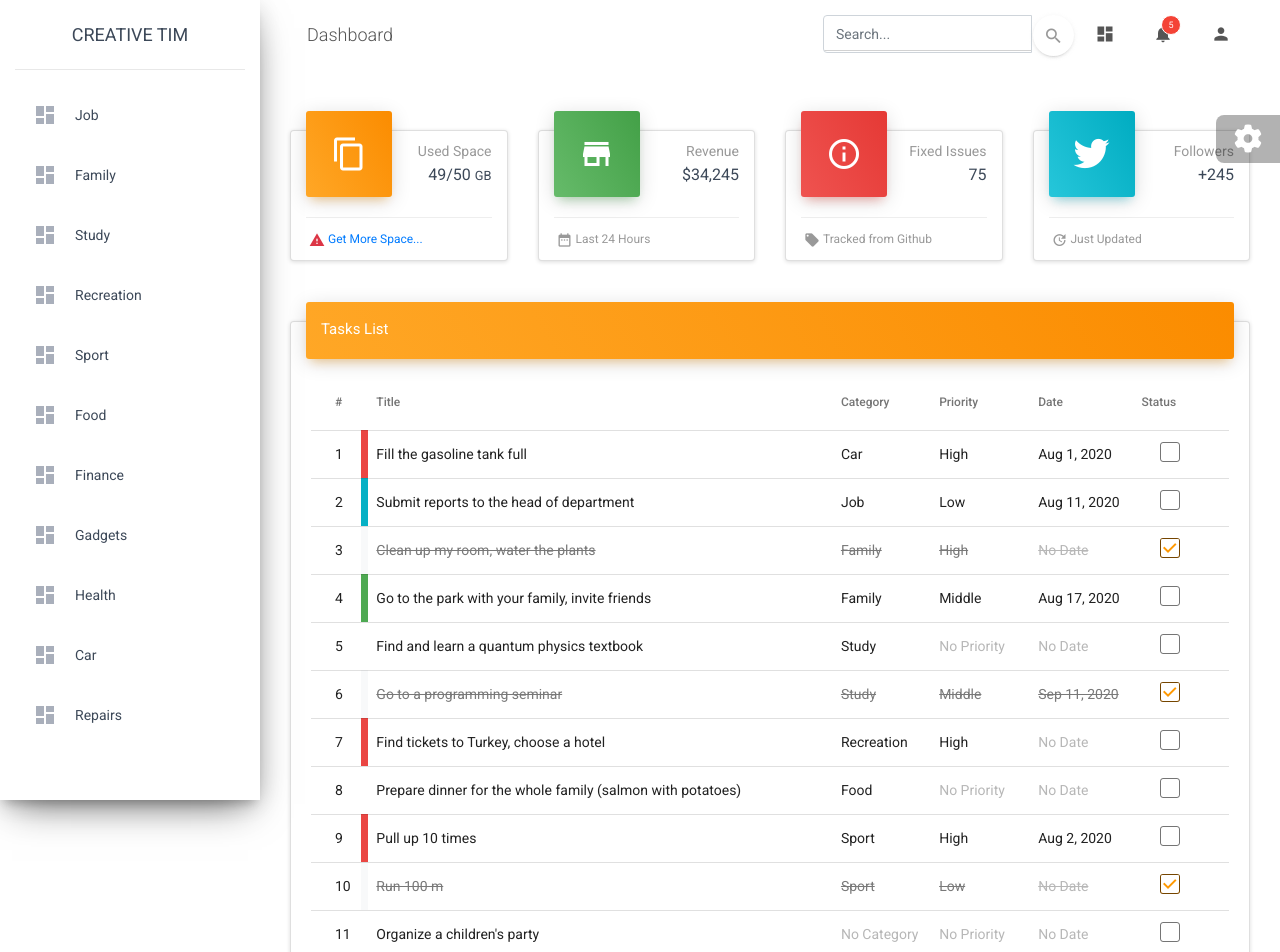
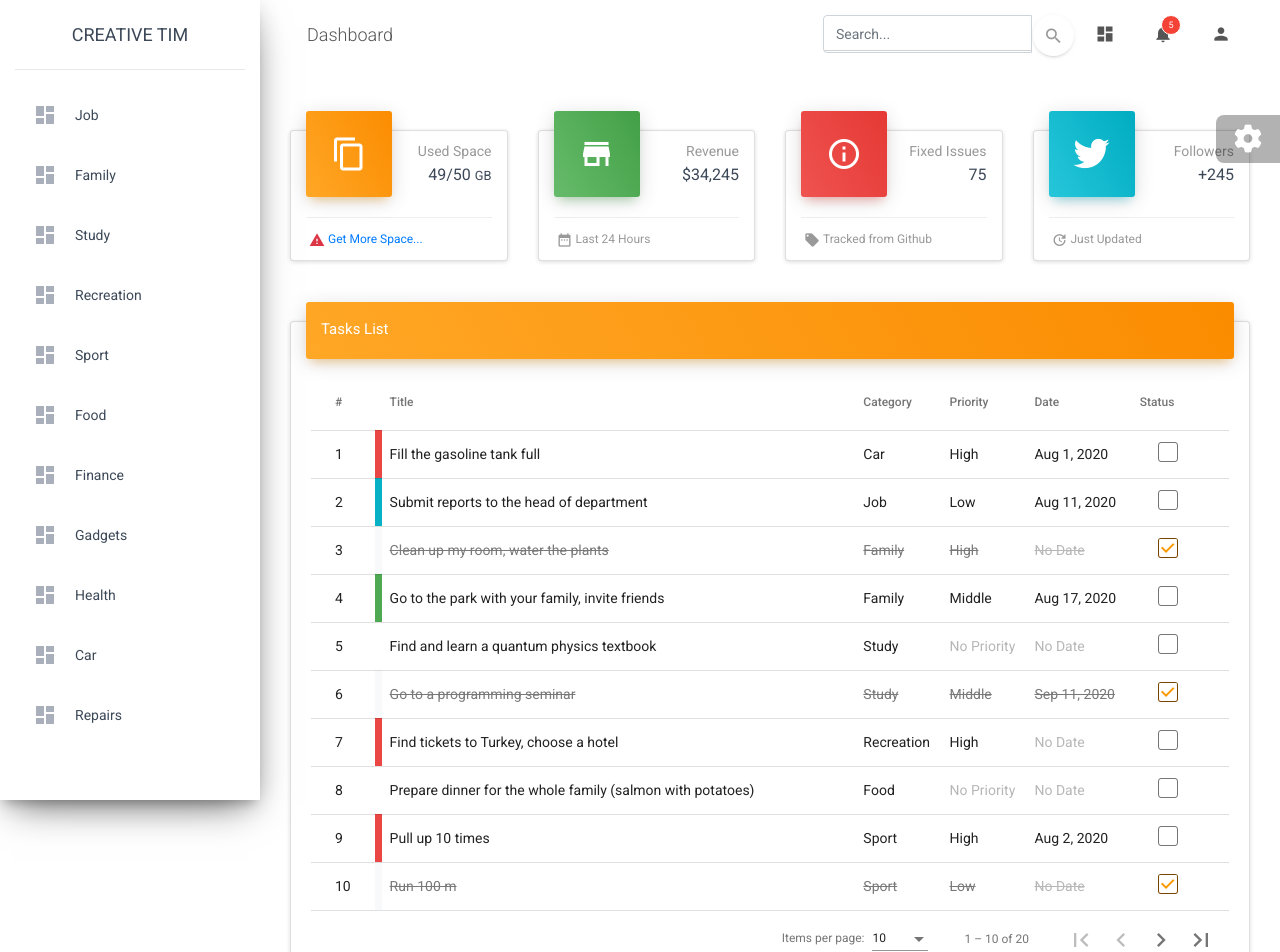
Before and after one commit to DinaPeikr/Todo, an Angular app: page / in a window 1280 px wide. Shown: the top 952 px of the page. Built offline with nearby package versions, Linux system fonts and the light colour scheme.

Commit message:
added material table sort & pagination

```diff
--- a/src/app/views/tasks/tasks.component.html
+++ b/src/app/views/tasks/tasks.component.html
@@ -2,34 +2,34 @@
   <div class="card-header card-header-warning">
     <h4 class="card-title">Tasks List</h4>
   </div>
-  <div class="card-body table-responsive">
+  <div *ngIf="tasks.length" class="card-body table-responsive">
 
-    <table mat-table [dataSource]="tasksData" class="w-100">
+    <table mat-table matSort [dataSource]="tasksData" class="w-100" >
 
       <ng-container matColumnDef="id">
-        <th mat-header-cell *matHeaderCellDef>#</th>
-        <td mat-cell *matCellDef="let index = index"> {{index + 1}} </td>
+        <th mat-header-cell *matHeaderCellDef mat-sort-header>#</th>
+        <td mat-cell *matCellDef="let task"> {{task.id}} </td>
       </ng-container>
       <ng-container matColumnDef="color">
         <th *matHeaderCellDef mat-header-cell></th>
         <td *matCellDef="let task" [style.background-color]="getPriorityColor(task)" class="col-color" mat-cell></td>
       </ng-container>
       <ng-container matColumnDef="title">
-        <th mat-header-cell class="pl-2" *matHeaderCellDef>Title</th>
+        <th mat-header-cell class="pl-2" *matHeaderCellDef mat-sort-header>Title</th>
         <td mat-cell *matCellDef="let task" [class.completed]="task.completed" class="pl-2"> {{task.title}} </td>
       </ng-container>
       <ng-container matColumnDef="category">
-        <th mat-header-cell *matHeaderCellDef>Category</th>
+        <th mat-header-cell *matHeaderCellDef mat-sort-header>Category</th>
         <td mat-cell *matCellDef="let task" [ngClass]="{'completed': task.completed, 'novalue': !task.category}"> {{task.category != null ? task.category.title : 'No Category'}} </td>
       </ng-container>
 
       <ng-container matColumnDef="priority">
-        <th mat-header-cell *matHeaderCellDef>Priority</th>
+        <th mat-header-cell *matHeaderCellDef mat-sort-header>Priority</th>
         <td mat-cell *matCellDef="let task" [ngClass]="{'completed': task.completed, 'novalue': !task.priority}"> {{task.priority != null ? task.priority.title : 'No Priority'}} </td>
       </ng-container>
 
       <ng-container matColumnDef="date">
-        <th mat-header-cell *matHeaderCellDef>Date</th>
+        <th mat-header-cell *matHeaderCellDef mat-sort-header>Date</th>
         <td mat-cell *matCellDef="let task" [ngClass]="{'completed': task.completed, 'novalue': !task.date}"> {{task.date != null ? (task.date | date) : 'No Date'}} </td>
       </ng-container>
       <ng-container matColumnDef="status">
@@ -52,6 +52,7 @@
 
     </table>
 
+    <mat-paginator [pageSizeOptions]="[10, 20, 30]" showFirstLastButtons></mat-paginator>
 
 <!--    <table class="table table-hover">-->
 <!--      <thead class="text-warning">-->
@@ -89,4 +90,5 @@
 <!--      </tbody>-->
 <!--    </table>-->
   </div>
+  <div *ngIf="!tasks.length"><p class="not-found">Ничего не найдено</p></div>
 </div>
--- a/src/app/views/tasks/tasks.component.scss
+++ b/src/app/views/tasks/tasks.component.scss
@@ -20,3 +20,6 @@
 .col-color {
   width: 7px !important;
 }
+th.mat-sort-header-sorted {
+  color: black;
+}
--- a/src/app/views/tasks/tasks.component.ts
+++ b/src/app/views/tasks/tasks.component.ts
@@ -1,17 +1,22 @@
-import {Component, OnInit} from '@angular/core';
+import {AfterViewInit, Component, OnInit, ViewChild} from '@angular/core';
 import {DataHandlerService} from '../../service/data-handler.service';
 import {Task} from '../../model/Task';
 import {MatTableDataSource} from '@angular/material/table';
+import {MatSort} from '@angular/material/sort';
+import {MatPaginator} from '@angular/material/paginator';
 
 @Component({
   selector: 'app-tasks',
   templateUrl: './tasks.component.html',
   styleUrls: ['./tasks.component.scss']
 })
-export class TasksComponent implements OnInit {
-  displayedColumns: string[] = ['id', 'color', 'title', 'category', 'priority',  'date', 'status'];
+export class TasksComponent implements OnInit, AfterViewInit {
+  displayedColumns: string[] = ['id', 'color', 'title', 'category', 'priority', 'date', 'status'];
   tasksData: MatTableDataSource<Task>;
   tasks: Task[];
+
+  @ViewChild(MatSort, {static: false}) private sort: MatSort;
+  @ViewChild(MatPaginator, {static: false}) private paginator: MatPaginator;
 
   constructor(private dataHandlerService: DataHandlerService) {
 
@@ -22,14 +27,41 @@ export class TasksComponent implements OnInit {
     this.dataHandlerService.tasksSubject.subscribe(tasks => this.tasks = tasks);
     this.tasksData = new MatTableDataSource();
     this.refreshTable();
+    // this.addTableObjects();
   }
+  ngAfterViewInit(): void {
 
+     this.addTableObjects();
+
+  }
   toggleTaskCompleted(task: Task): void {
     task.completed = !task.completed;
   }
 
   private refreshTable(): void {
     this.tasksData.data = this.tasks;
+    this.addTableObjects();
+    this.tasksData.sortingDataAccessor = (task: Task, colName: string): string | number | any => {
+
+      // по каким полям выполнять сортировку для каждого столбца
+      switch (colName) {
+        case 'id': {
+          return task.id;
+        }
+        case 'title': {
+          return task.title;
+        }
+        case 'category': {
+          return task.category ? task.category.title : null;
+        }
+        case 'priority': {
+          return task.priority ? task.priority.id : null;
+        }
+        case 'date': {
+          return task.date ? task.date : null;
+        }
+      }
+    };
   }
 
   private getPriorityColor(task: Task): string {
@@ -43,4 +75,9 @@ export class TasksComponent implements OnInit {
 
     return '#fff';
   }
+
+  private addTableObjects(): void {
+    this.tasksData.sort = this.sort;
+    this.tasksData.paginator = this.paginator;
+  }
 }
--- a/src/styles.scss
+++ b/src/styles.scss
@@ -1,3 +1,11 @@
 @import './assets/css/material-dashboard.css';
 @import '~@angular/material/prebuilt-themes/deeppurple-amber.css';
 @import "~bootstrap-css-only/css/bootstrap.min.css";
+
+p.not-found {
+  margin-top: 30px;
+  font-size: 20px;
+  color: rgba(74, 74, 74, 0.98);
+  text-align: center;
+
+}
```
